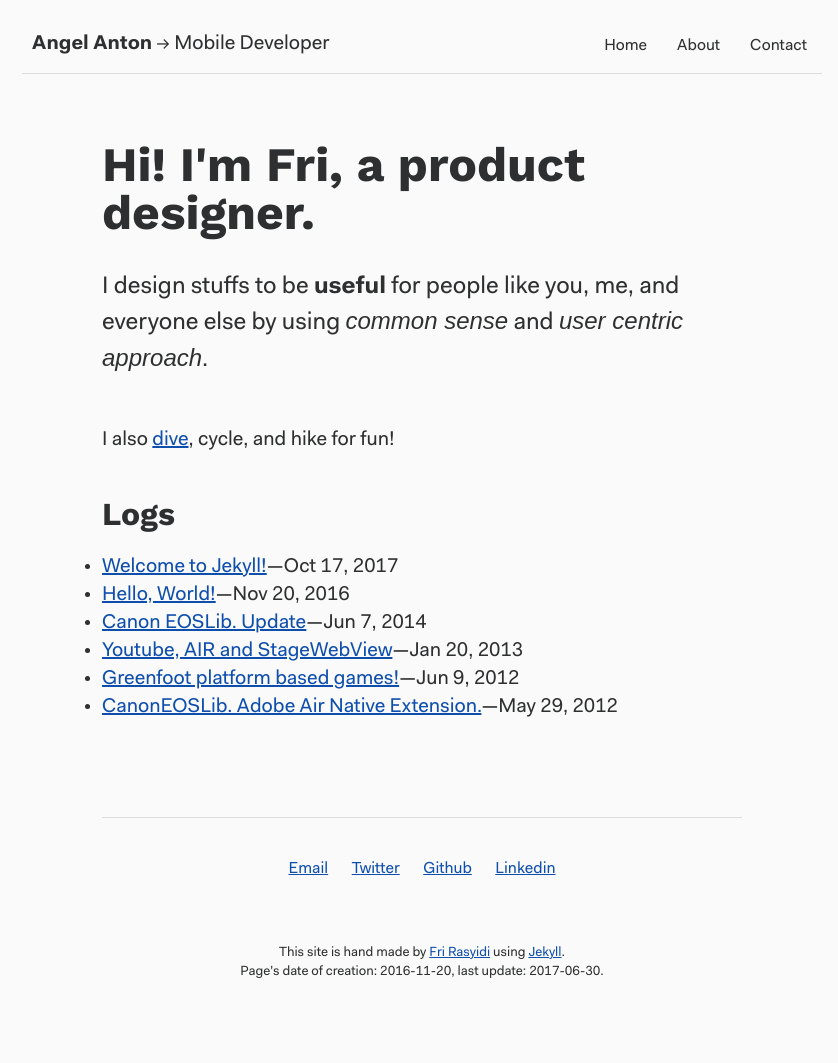
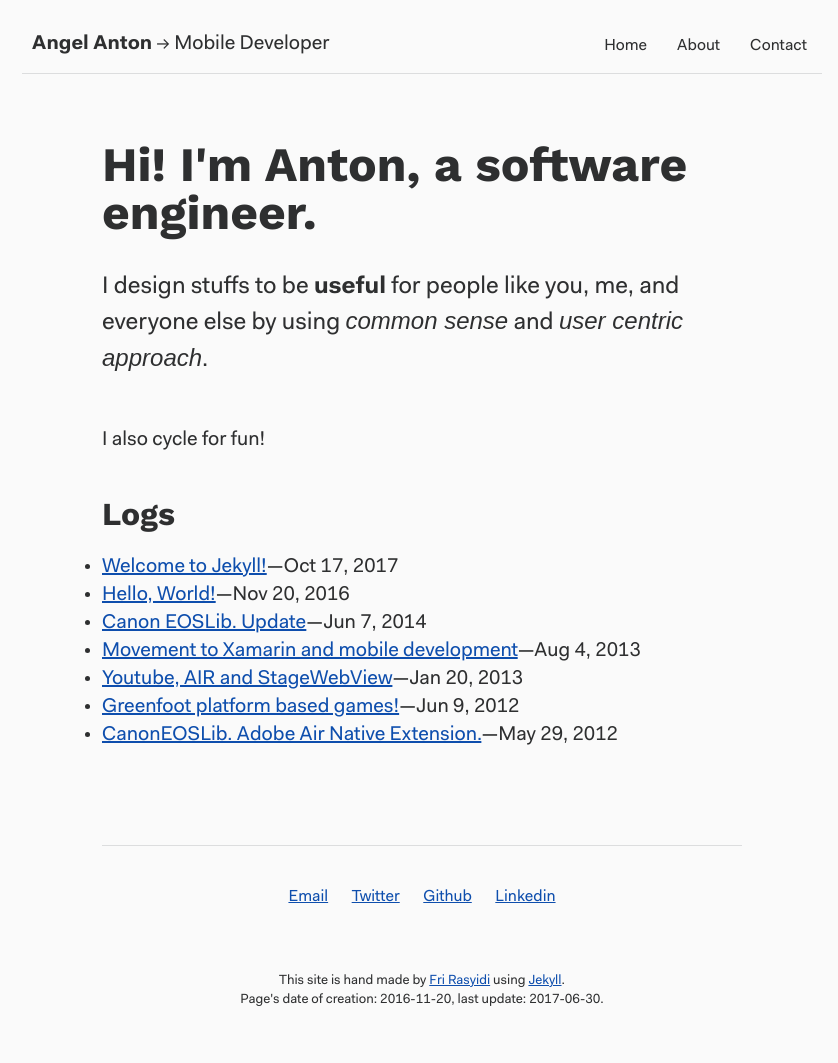
Before and after one commit to monday8am/monday8am.github.io, a Jekyll site: the page built from index.html, in a window 1280 px wide. Shown: the whole page, without its empty margins (218-1056 px from the left). Built offline with Jekyll 4.4.1, drawn with Linux system fonts in a browser that asks for light colours; some web fonts are replaced; before the commit the page ends 1035 px from its top, so only the background shows below that.

Commit message:
Added movement to xamarin post.

```diff
--- a/index.html
+++ b/index.html
@@ -4,9 +4,9 @@ date: 2016-11-20
 update: 2017-06-30
 ---
 
-<h1>Hi! I'm Fri, a product designer.</h1>
+<h1>Hi! I'm Anton, a software engineer.</h1>
 <p>I design stuffs to be <strong>useful</strong> for people like you, me, and everyone else by using <em>common sense</em> and <em>user centric approach</em>.</p>
-<p><!--I write articles on user experience, design, and startups that you can check on below.-->I also <a href="/divelogs" title="See my dive logs">dive</a>, cycle, and hike for fun!</p>
+<p>I also cycle for fun!</p>
 
 <h2>Logs</h2>
 <ul>
```
Also changed, not shown: _posts/2013-08-04-movement-xamarin.md (added, +40 -0 lines).
